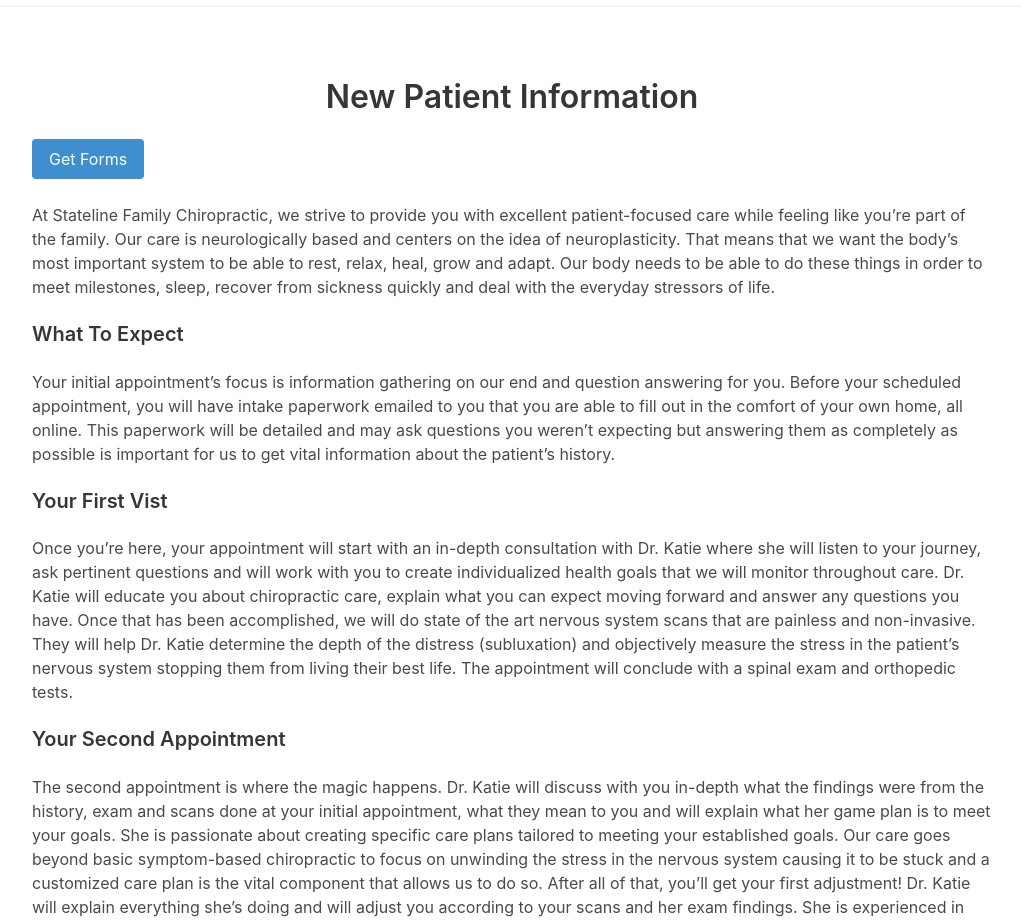
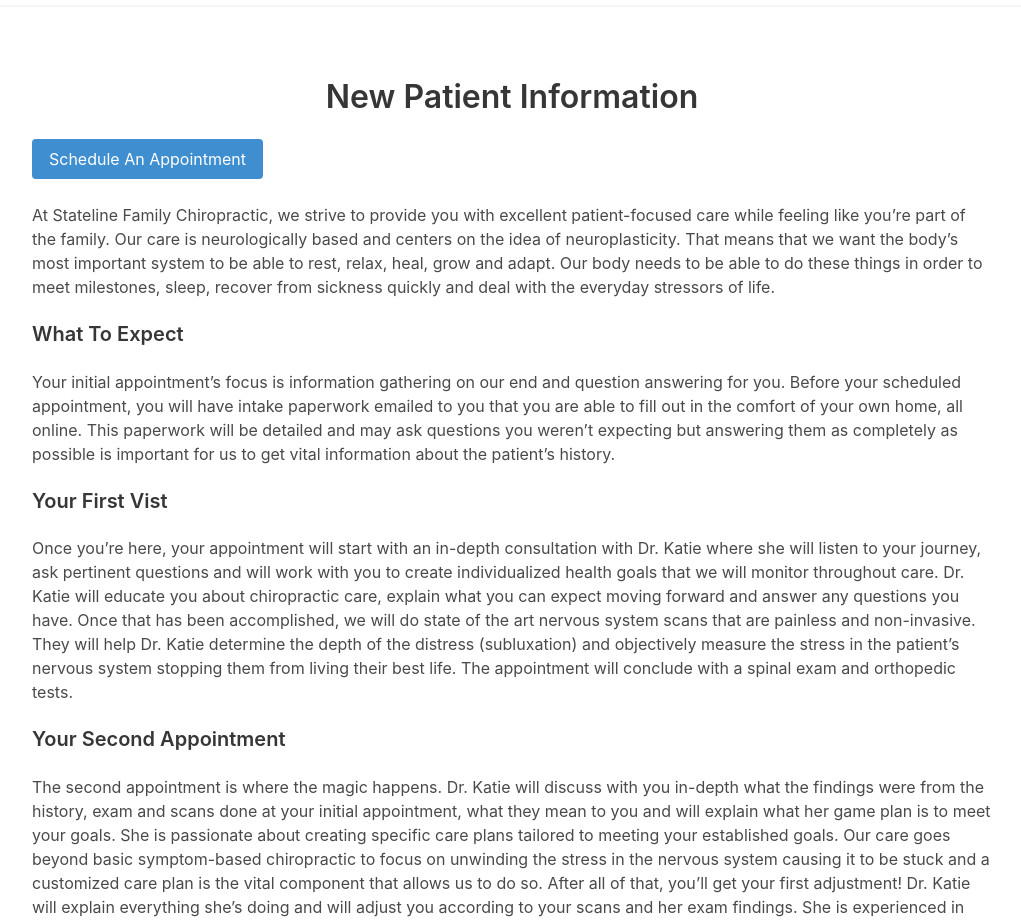
Before and after one commit to sempercuriosus/stateline-fc, a React (Vite) app: page / in a window 1280 px wide. Shown: the part 860-1782 px from the top of the page, without its empty margins (128-1149 px from the left). Built offline with nearby package versions, Linux system fonts and the light colour scheme.

Commit message:
removed and updated button to schedule

```diff
--- a/src/pages/NewPatient/newPatient.jsx
+++ b/src/pages/NewPatient/newPatient.jsx
@@ -1,3 +1,7 @@
+const handleCick = () => {
+  alert('Add Link for Schedule');
+};
+
 function NewPatient() {
   return (
     <>
@@ -7,7 +11,11 @@
         </h3>
 
         <div className='block'>
-          <button className='button is-info'>Get Forms</button>
+          <button
+            className='button is-info'
+            onClick={handleCick}>
+            Schedule An Appointment
+          </button>
         </div>
 
         <p className='block'>
```
